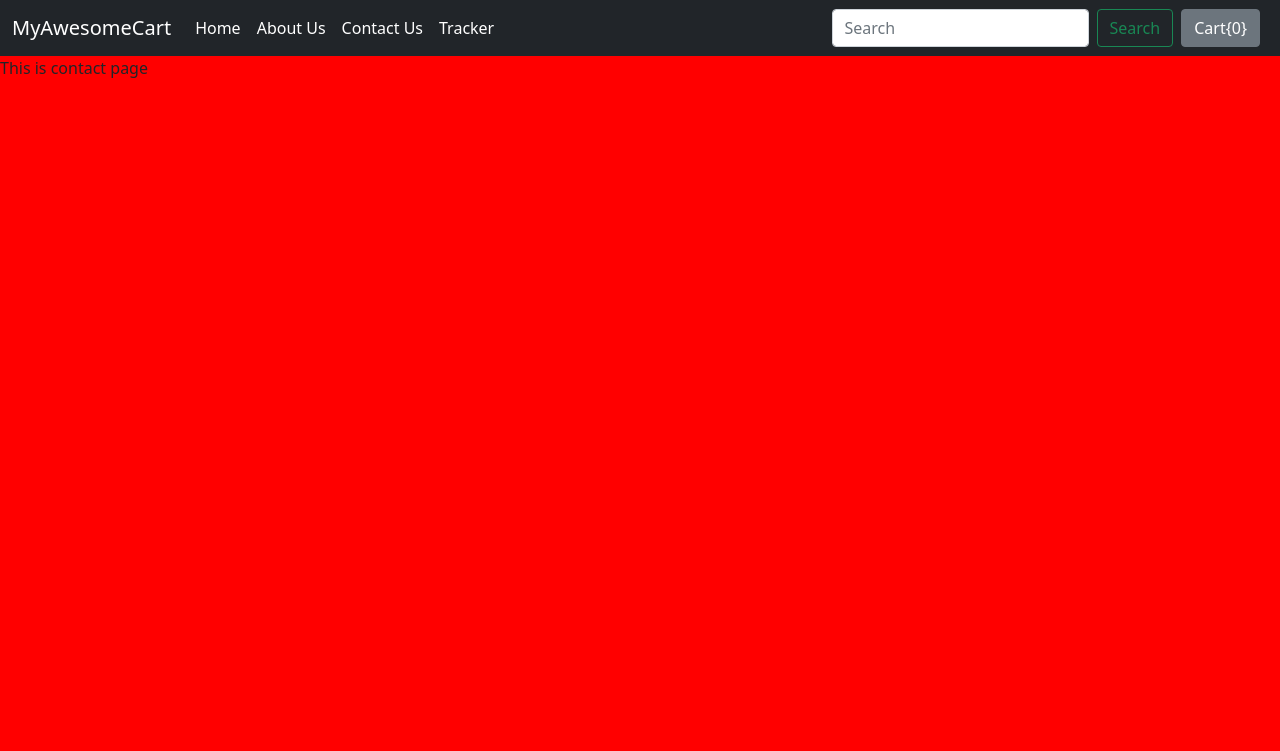
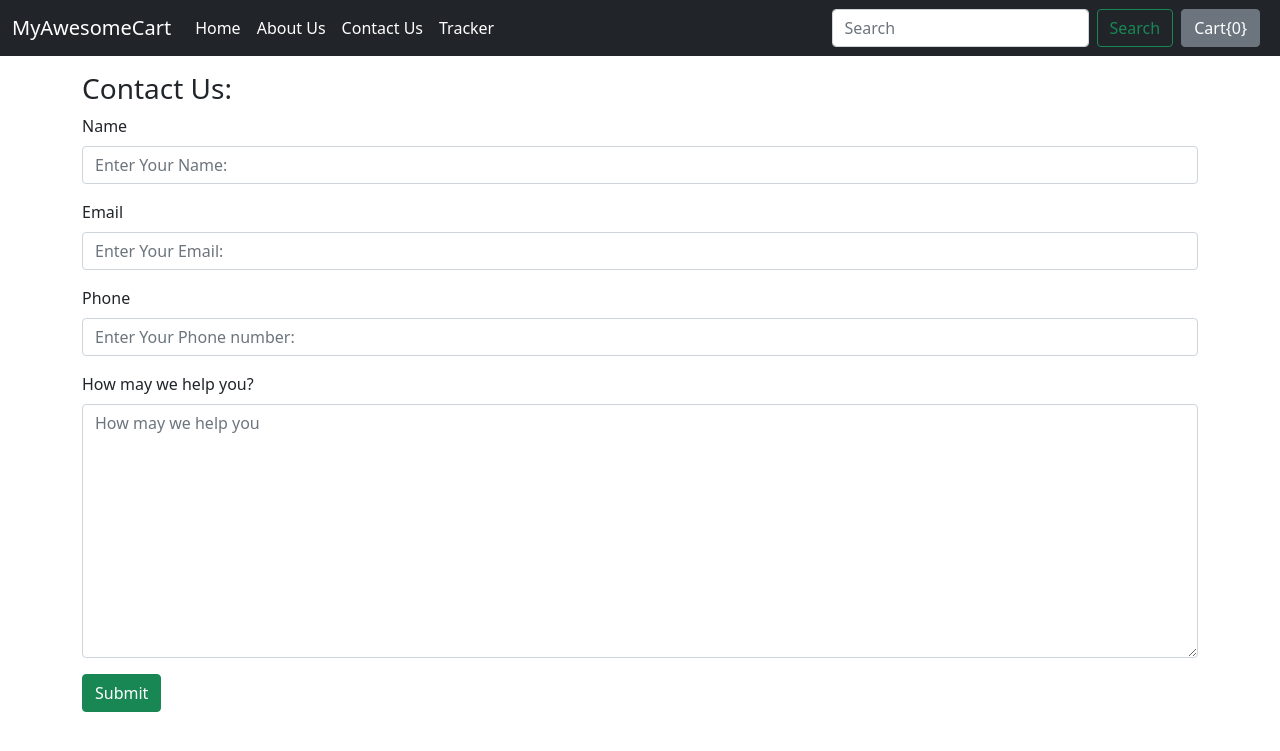
Before and after one commit to 581-pooja/Ecommerce-Website, a Django app: page /shop/contact/ in a window 1280 px wide. Shown: the top 751 px of the page. Run offline with Django 3.2, Linux system fonts and the light colour scheme.

Commit message:
Successfully added contact page after hours of debugging and errors

```diff
--- a/mac/shop/admin.py
+++ b/mac/shop/admin.py
@@ -1,5 +1,6 @@
 from django.contrib import admin
 
 # Register your models here.
-from .models import Product
+from .models import Product, Contact
 admin.site.register(Product)
+admin.site.register(Contact)
--- a/mac/shop/templates/shop/contact.html
+++ b/mac/shop/templates/shop/contact.html
@@ -4,10 +4,41 @@
 
 {% block css %}
 <style>
-    body{
-        background-color: red;
-    }
+
 </style>
 {% endblock %}
 
-{% block body %}This is contact page {% endblock %}
+{% block body %}
+<div class="container my-3">
+    <h3>Contact Us:</h3>
+
+    <form action="/shop/contact/" method="post">
+    {% csrf_token %}
+    <!-- Name -->
+    <div class="form-group mb-3">
+        <label for="name"  class="form-label">Name</label>
+        <input type="text" class="form-control" name="name" id="name" placeholder="Enter Your Name:">
+    </div>
+    <!-- Email -->
+    <div class="form-group mb-3">
+        <label for="email" class="form-label">Email</label>
+        <input type="email" class="form-control" name="email" id="name" placeholder="Enter Your Email:">
+    </div>
+    <!-- Phone -->
+    <div class="form-group mb-3">
+        <label for="phone" class="form-label">Phone</label>
+        <input type="tel" class="form-control" name="phone" id="phone" placeholder="Enter Your Phone number:">
+    </div>
+    <!-- How may we help you? -->
+    <div class="form-group mb-3">
+        <label for="desc" class="form-label">How may we help you?</label>
+        <textarea name="desc" id="desc" cols="30" rows="10" class="form-control" placeholder="How may we help you"></textarea>
+    </div>
+    <!-- Submit button -->
+    <div class="mb-3">
+        <button type="submit" class="btn btn-success">Submit</button>
+    </div>
+    </form>
+
+</div>
+{% endblock %}
--- a/mac/shop/views.py
+++ b/mac/shop/views.py
@@ -1,7 +1,8 @@
 from django.shortcuts import render
 from django.http import HttpResponse
-from .models import Product
+from .models import Product, Contact
 from math import ceil
+import datetime
 
 # Create your views here.
 def index(request):
@@ -30,6 +31,16 @@ def about(request):
     return render(request, 'shop/about.html')
 
 def contact(request):
+    if request.method == "POST":
+        # print(request)
+        name = request.POST.get('name', '')
+        email = request.POST.get('email', '')
+        phone = request.POST.get('phone', '')
+        desc = request.POST.get('desc', '')
+        msg_date= datetime.datetime.now()
+        # print(name,email,phone,desc,msg_date)
+        contact = Contact(name=name, email=email, phone=phone, desc=desc, msg_date= msg_date)
+        contact.save()
     return render(request, 'shop/contact.html')
 
 def tracker(request):
```
Also changed, not shown: mac/shop/models.py (+12 -1 lines), mac/db.sqlite3, mac/shop/migrations/0004_auto_20210926_0055.py (added), mac/shop/migrations/0005_alter_contact_desc.py (added).
